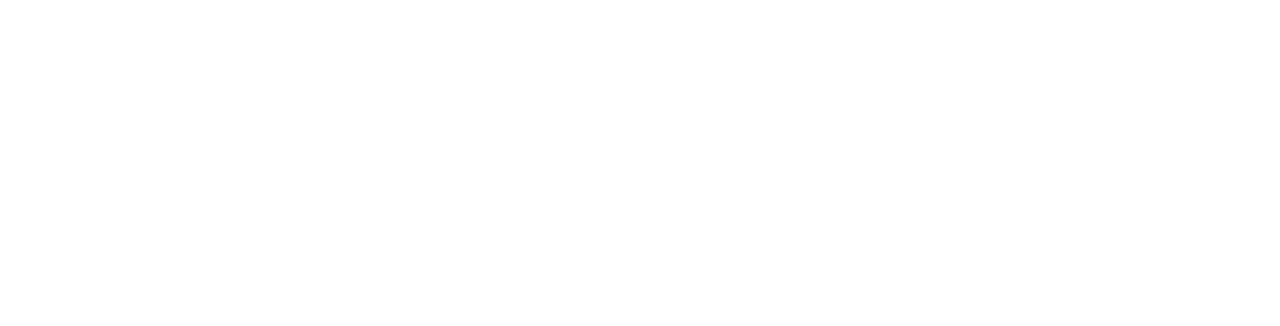
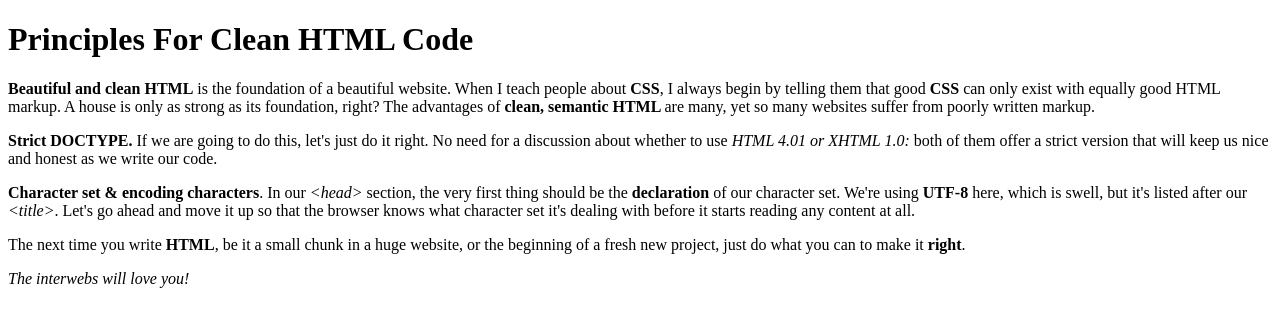
Before and after one commit to JaklinJ/JS-Advanced, a plain HTML site: page HTML & CSS Mini Course/Introduction to HTML - Lab/paragraphs.html in a window 1280 px wide. Drawn offline with Linux system fonts and the light colour scheme.

Commit message:
Update paragraphs.html

```diff
--- a/HTML & CSS Mini Course/Introduction to HTML - Lab/paragraphs.html
+++ b/HTML & CSS Mini Course/Introduction to HTML - Lab/paragraphs.html
@@ -6,6 +6,11 @@
     <title>Paragraphs</title>
 </head>
 <body>
-
+   <h1>Principles For Clean HTML Code</h1>
+    <p><strong>Beautiful and clean HTML</strong> is the foundation of a beautiful website. When I teach people about <strong>CSS</strong>, I always begin by telling them that good <strong>CSS</strong> can only exist with equally good HTML markup. A house is only as strong as its foundation, right? The advantages of <strong>clean, semantic HTML </strong>are many, yet so many websites suffer from poorly written markup.</p>
+    <p><strong>Strict DOCTYPE. </strong>If we are going to do this, let's just do it right. No need for a discussion about whether to use <em>HTML 4.01 or XHTML 1.0: </em>both of them offer a strict version that will keep us nice and honest as we write our code.</p>
+    <p><strong>Character set & encoding characters</strong>. In our <em>&lthead&gt</em> section, the very first thing should be the <strong>declaration</strong> of our character set. We're using <strong>UTF-8 </strong>here, which is swell, but it's listed after our <em>&lttitle&gt</em>. Let's go ahead and move it up so that the browser knows what character set it's dealing with before it starts reading any content at all.</p>
+    <p>The next time you write <strong>HTML</strong>, be it a small chunk in a huge website, or the beginning of a fresh new project, just do what you can to make it <strong>right</strong>.</p>
+    <p><em>The interwebs will love you!</em></p>
 </body>
 </html>
```
